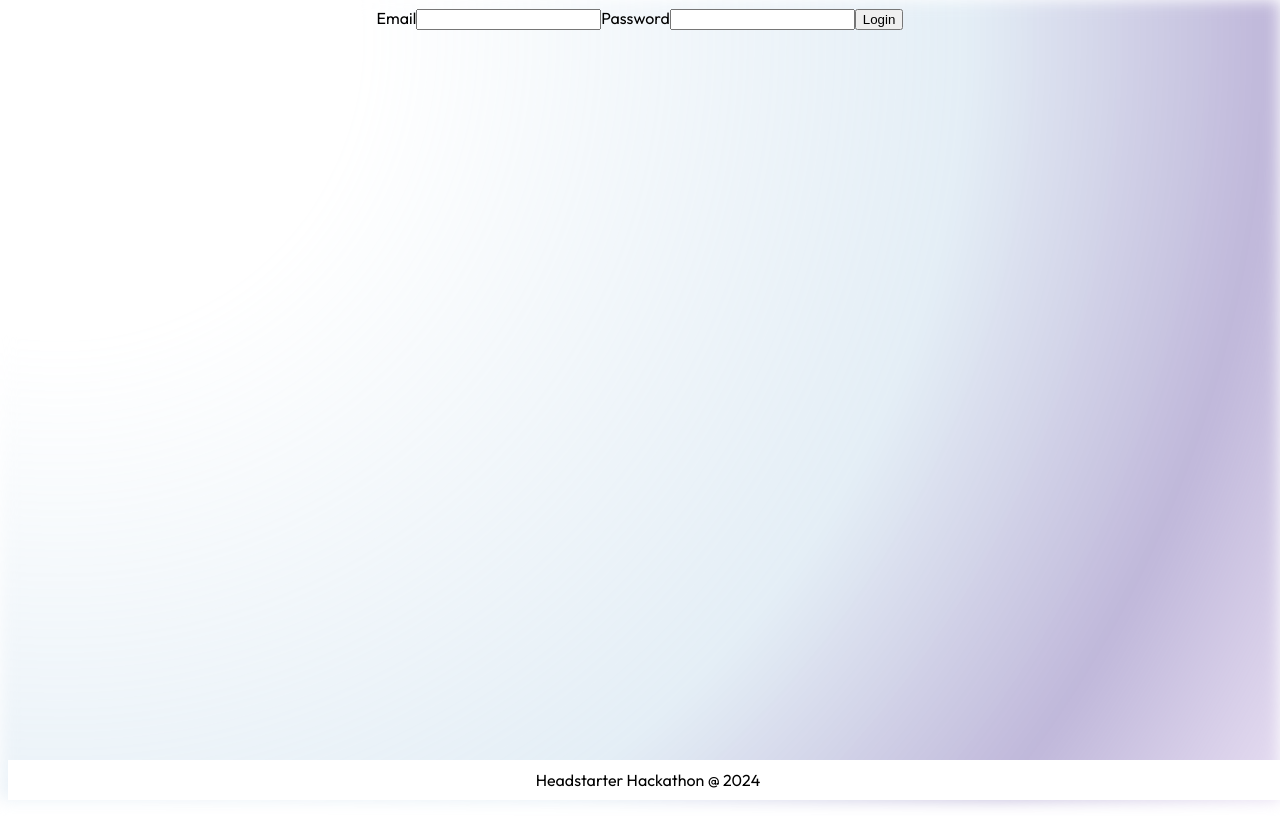
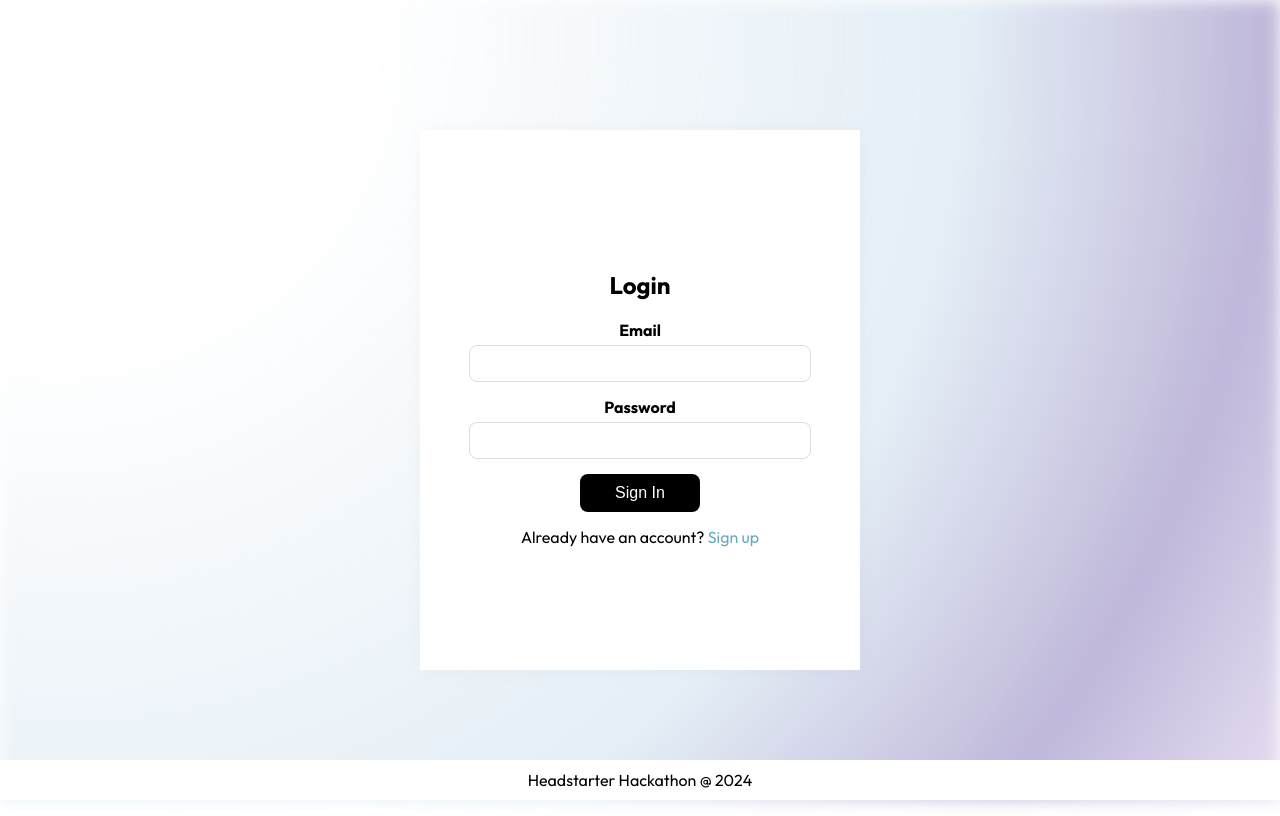
Before and after one commit to zikrya/Hackathon-Rilla, a Next.js app: page /login in a window 1280 px wide. Built offline with nearby package versions, Linux system fonts and the light colour scheme; no server answers; what amazon-cognito-identity-js would draw is missing.

Commit message:
add signup, login form and signout header.   pdfviewer still buggy

```diff
--- a/src/app/components/CommentForm.css
+++ b/src/app/components/CommentForm.css
@@ -19,8 +19,8 @@
 .comment-form button {
     padding: 8px 12px;
     border: none;
-    border-radius: 4px;
-    background-color: #e0c8f1;
+    border-radius: 10px;
+    background-color: #000000;
     width: 35%;
     color: white;
     cursor: pointer;
--- a/src/app/components/DropZoneComponent.css
+++ b/src/app/components/DropZoneComponent.css
@@ -2,7 +2,7 @@
   display: flex;
   justify-content: center;
   align-items: center;
-  height: 50vh;
+  height: 40vh;
   padding: 20px;
   flex-direction: column;
 }
--- a/src/app/components/DropZoneComponent.tsx
+++ b/src/app/components/DropZoneComponent.tsx
@@ -7,7 +7,6 @@ import './DropZoneComponent.css';
 import { PiFilePdfThin } from "react-icons/pi";
 import { Document, Page, pdfjs } from 'react-pdf';
 
-// Set the worker URL for PDF.js
 pdfjs.GlobalWorkerOptions.workerSrc = 'https://unpkg.com/pdfjs-dist@3.4.120/build/pdf.worker.min.js';
 
 const DropZoneComponent = () => {
--- /dev/null
+++ b/src/app/components/Login.css
@@ -0,0 +1,76 @@
+body, html {
+    height: 100%;
+    margin: 0;
+}
+
+.login-container {
+    display: flex;
+    justify-content: center;
+    align-items: center;
+    height: 100vh;
+}
+
+.login-form {
+    width: 400px;
+    height: 500px;
+    padding: 20px;
+    background-color: #fff;
+    box-shadow: 0 0 20px rgba(0, 0, 0, 0.032);
+}
+
+.login-title {
+    text-align: center;
+    font-size: 24px;
+    margin-bottom: 20px;
+    margin-top: 30%;
+}
+
+label {
+    display: block;
+    margin-bottom: 5px;
+    font-weight: bold;
+}
+
+input {
+    width: 80%;
+    padding: 10px;
+    margin-bottom: 15px;
+    border: 1px solid #ddd;
+    border-radius: 8px;
+}
+
+button {
+    width: 30%;
+    padding: 10px;
+    border: none;
+    background-color:  rgb(0, 0, 0);
+    color: #fff;
+    font-size: 16px;
+    cursor: pointer;
+    border-radius: 8px;
+    transition: background-color 0.3s;
+}
+
+  button:hover {
+    background-color:  rgba(224, 200, 241, 0.6);
+  }
+
+  .error-message {
+    color: red;
+    margin-top: 10px;
+    text-align: center;
+  }
+
+  .signup-link {
+    margin-top: 15px;
+    text-align: center;
+  }
+
+  .signup-link a {
+    color:  rgb(103, 170, 190);
+    text-decoration: none;
+  }
+
+  .signup-link a:hover {
+    text-decoration: underline;
+  }
--- a/src/app/components/Login.tsx
+++ b/src/app/components/Login.tsx
@@ -1,8 +1,11 @@
 "use client";
+
 import React, { useState } from "react";
 import { CognitoUser, AuthenticationDetails } from "amazon-cognito-identity-js";
 import UserPool from "../../Userpool";
 import { useRouter } from 'next/navigation';
+import "./Login.css";
+import Link from "next/link";
 
 const Login: React.FC = () => {
   const [email, setEmail] = useState("");
@@ -44,7 +47,9 @@ const Login: React.FC = () => {
   };
 
   return (
-    <div>
+    <div className="login-container">
+      <div className="login-form">
+        <h1 className="login-title">Login</h1>
         <form onSubmit={onSubmit}>
           <label htmlFor="email">Email</label>
           <input
@@ -54,6 +59,7 @@ const Login: React.FC = () => {
             onChange={(event: React.ChangeEvent<HTMLInputElement>) =>
               setEmail(event.target.value)
             }
+            required
           />
 
           <label htmlFor="password">Password</label>
@@ -64,12 +70,18 @@ const Login: React.FC = () => {
             onChange={(event: React.ChangeEvent<HTMLInputElement>) =>
               setPassword(event.target.value)
             }
+            required
           />
 
-        <button type="submit">Login</button>
+          <button type="submit">Sign In</button>
 
-        {error && <p style={{ color: 'red' }}>{error}</p>} {/* Display error message */}
+          {error && <p className="error-message">{error}</p>}
+
+          <p className="signup-link">
+            Already have an account? <Link href="/signup">Sign up</Link>
+          </p>
         </form>
+      </div>
     </div>
   );
 };
--- /dev/null
+++ b/src/app/components/Signup.css
@@ -0,0 +1,76 @@
+body, html {
+    height: 100%;
+    margin: 0;
+}
+
+.signup-container {
+    display: flex;
+    justify-content: center;
+    align-items: center;
+    height: 100vh;
+}
+
+.signup-form {
+    width: 400px;
+    height: 500px;
+    padding: 20px;
+    background-color: #fff;
+    box-shadow: 0 0 20px rgba(0, 0, 0, 0.032);
+}
+
+.signup-title {
+    text-align: center;
+    font-size: 24px;
+    margin-bottom: 20px;
+    margin-top: 30%;
+}
+
+label {
+    display: block;
+    margin-bottom: 5px;
+    font-weight: bold;
+}
+
+input {
+    width: 80%;
+    padding: 10px;
+    margin-bottom: 15px;
+    border: 1px solid #ddd;
+    border-radius: 8px;
+}
+
+button {
+    width: 30%;
+    padding: 10px;
+    border: none;
+    background-color:  rgb(0, 0, 0);
+    color: #fff;
+    font-size: 16px;
+    cursor: pointer;
+    border-radius: 8px;
+    transition: background-color 0.3s;
+}
+
+button:hover {
+    background-color: rgba(224, 200, 241, 0.6);
+}
+
+.error-message {
+    color: red;
+    margin-top: 10px;
+    text-align: center;
+}
+
+.signup-link {
+    margin-top: 15px;
+    text-align: center;
+}
+
+.login-link a {
+    color: rgb(255, 0, 0);;
+    text-decoration: none;
+}
+
+.signup-link a:hover {
+    text-decoration: underline;
+}
--- /dev/null
+++ b/src/app/components/TopHeadert.tsx
@@ -0,0 +1,30 @@
+"use client";
+
+import React from "react";
+import { usePathname, useRouter } from "next/navigation";
+import './topheader.css';
+
+const Header: React.FC<{ userId: string }> = ({ userId }) => {
+  const pathname = usePathname();
+
+  const showNavbar = pathname === '/upload' || pathname === '/view';
+
+  if (!showNavbar) {
+    return null;
+  }
+  const router = useRouter();
+
+  const handleSignOut = () => {
+    router.push("/login");
+  };
+
+  return (
+    <header className="header">
+      <span className="user-id">{userId}</span>
+      <span className="divider">|</span>
+      <button className="sign-out" onClick={handleSignOut}>Sign Out</button>
+    </header>
+  );
+};
+
+export default Header;
--- /dev/null
+++ b/src/app/components/topheader.css
@@ -0,0 +1,29 @@
+.header {
+    display: flex;
+    align-items: center;
+    justify-content: flex-end; /* Align items to the right */
+    padding: 20px;
+    background-color: rgba(255, 255, 255, 0.7); /* Opaque background */
+    color: #000; /* Ensure text color is visible against the background */
+}
+
+.user-id {
+    margin-right: 10px; /* Space between user ID and divider */
+}
+
+.divider {
+    margin: 0 10px; /* Space around the divider */
+}
+
+.sign-out {
+    background: none;
+    border: none;
+    color: #000; /* Ensure sign-out button text color is visible */
+    font-size: 16px;
+    cursor: pointer;
+    text-decoration: underline;
+}
+
+.sign-out:hover {
+    opacity: 0.8;
+}
--- a/src/app/layout.tsx
+++ b/src/app/layout.tsx
@@ -3,6 +3,7 @@ import Navbar from './components/Navbar';
 import Background from './components/Background';
 import './globals.css';
 import Footer from './components/Footer';
+import TopHeader from './components/TopHeadert';
 
 export const metadata = {
   title: 'Rilla Comments',
@@ -10,10 +11,13 @@ export const metadata = {
 };
 
 const RootLayout: React.FC<{ children: React.ReactNode }> = ({ children }) => {
+  const userId = "exampleUserId";
+
   return (
     <html lang="en">
       <body>
         <div className="App">
+          <TopHeader userId={userId} />
           <Navbar />
           <Background />
             <main>
```
Also changed, not shown: src/app/components/Signup.tsx (+33 -22 lines), src/app/page.tsx (+11 -5 lines). Lines whose indentation alone changed are shown as unchanged.
